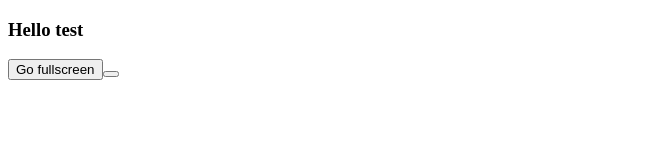
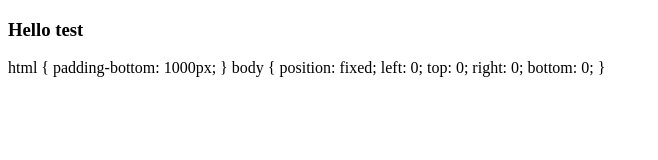
Before and after one commit to NRamakrishna/nramakrishna.github.io, a plain HTML site: page index.html in a window 1280 px wide. Shown: the whole page, without its empty margins (0-658 px from the left). Drawn offline with Linux system fonts and the light colour scheme.

Commit message:
Update index.html

```diff
--- a/index.html
+++ b/index.html
@@ -16,7 +16,17 @@
    </head>
    <body>
       <h3>Hello test</h3>
-      <button id="goFS">Go fullscreen<button>
+    html {
+    padding-bottom: 1000px;
+}
+
+body {
+    position: fixed;
+    left: 0;
+    top: 0;
+    right: 0;
+    bottom: 0;
+}
 <script>
 document.documentElement.requestFullscreen();
 </script>
```
